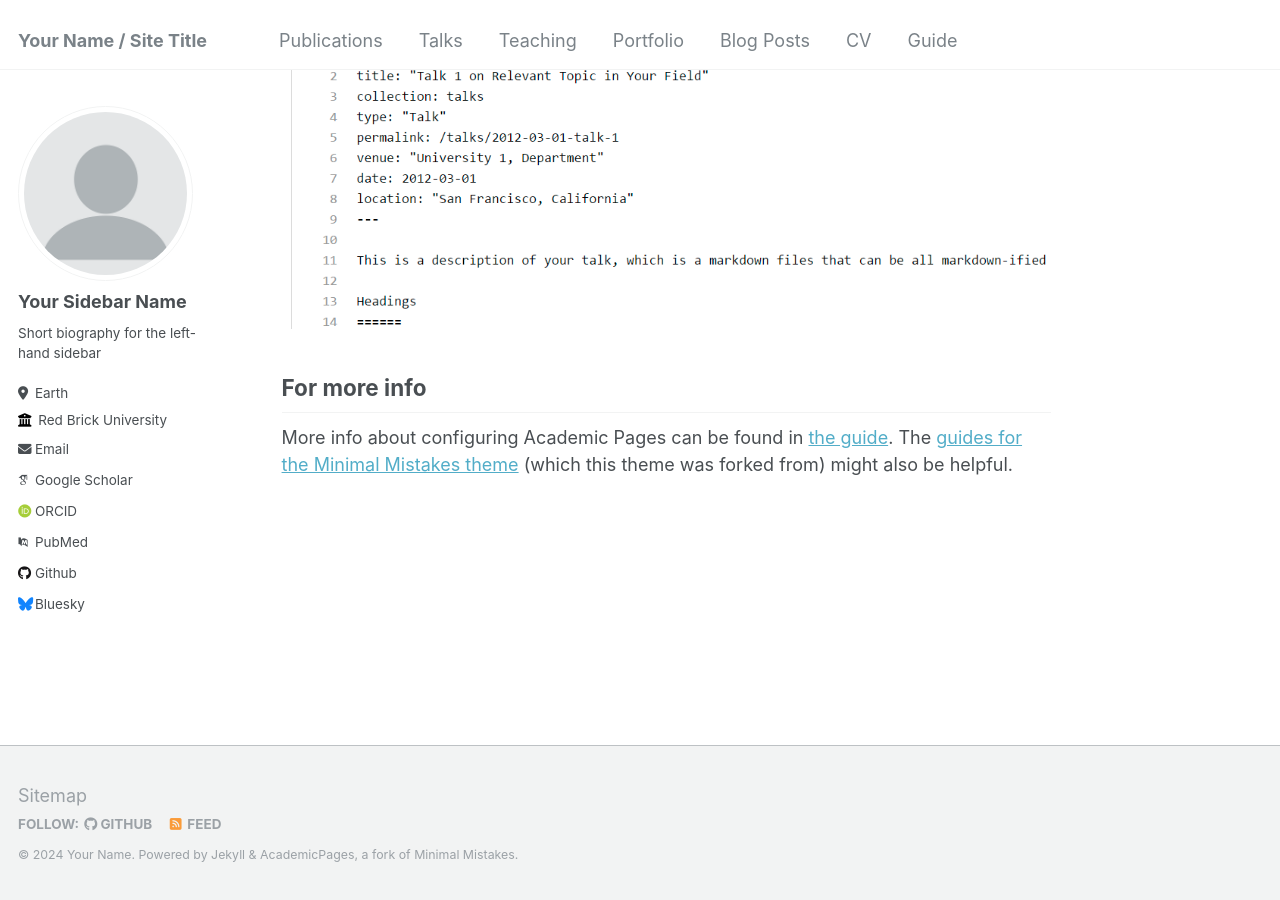
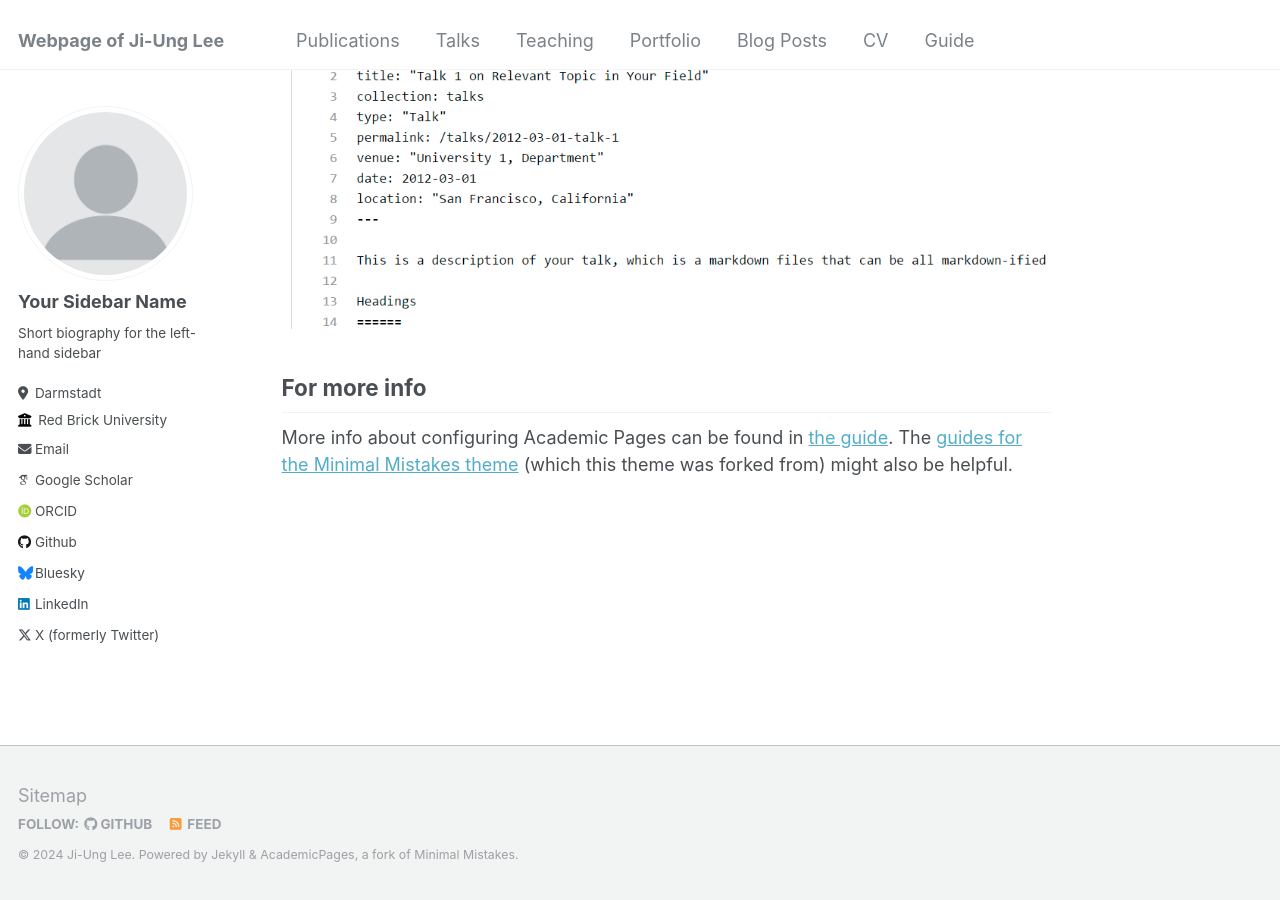
Before and after one commit to ji-ung-lee/ji-ung-lee.github.io, a Jekyll site: the page built from _pages/about.md, in a window 1280 px wide and 900 px high, scrolled down 2660 px. Built offline with Jekyll 4.4.1, drawn with Linux system fonts in a browser that asks for light colours; some web fonts are replaced.

Commit message:
Update _config.yml

```diff
--- a/_config.yml
+++ b/_config.yml
@@ -8,13 +8,13 @@
 
 # Basic Site Settings
 locale                   : "en-US"
-title                    : "Your Name / Site Title"
+title                    : "Webpage of Ji-Ung Lee"
 title_separator          : "-"
-name                     : &name "Your Name"
+name                     : &name "Ji-Ung Lee"
 description              : &description "personal description"
-url                      : https://academicpages.github.io # the base hostname & protocol for your site e.g. "https://mmistakes.github.io"
+url                      : https://ji-ung-lee.github.io # the base hostname & protocol for your site e.g. "https://mmistakes.github.io"
 baseurl                  : "" # the subpath of your site, e.g. "/blog"
-repository               : "academicpages/academicpages.github.io"
+repository               : "ji-ung-lee/ji-ung-lee.github.io"
 
 # Site Author - The following control what appear as part of the author content on the side bar.
 #               If a field is blank the icon and link will not appear, otherwise it will be shown.
@@ -23,28 +23,22 @@ author:
   # Biographic information
   avatar           : "profile.png"
   name             : "Your Sidebar Name"
-  pronouns         : # example: "she/her"
+  pronouns         : # example: "he/him"
   bio              : "Short biography for the left-hand sidebar"
-  location         : "Earth"
+  location         : "Darmstadt"
   employer         : "Red Brick University"
   uri              : # URL
-  email            : "none@example.org"
+  email            : "ji-ung.lee@tu-darmstadt.de"
 
   # Academic websites
-  arxiv            : # URL - Update with the correct link to your profile
-  googlescholar    : "https://scholar.google.com/citations?user=PS_CX0AAAAAJ"
+  googlescholar    : "https://scholar.google.com/citations?user=5Afusk0AAAAJ"
   impactstory      : # URL
-  orcid            : "http://orcid.org/yourorcidurl"
-  pubmed           : "https://www.ncbi.nlm.nih.gov/pubmed/?term=john+snow"
-  researchgate     : # URL
+  orcid            : "https://orcid.org/0000-0002-8428-2003"
 
   # Repositories and software development
-  bitbucket        : # Username - Update with your username on the site
   codepen          : # Username
   dribbble         : # Username
-  github           : "academicpages"
-  kaggle           : # Username
-  stackoverflow    : # User number or user number and name (i.e., use "1" or "1/jeff-atwood")
+  github           : "Wuhn"
 
   # Social media
   bluesky          : "bsky.app" # Replace this with you Bluesky username
@@ -56,7 +50,7 @@ author:
   keybase          : # Username
   instagram        : # Username
   lastfm           : # Username
-  linkedin         : # Username
+  linkedin         : "ji-ung-lee-4592a8164"
   mastodon         : # URL
   medium           : # URL
   pinterest        : # Username
@@ -64,7 +58,7 @@ author:
   steam            : # Username
   telegram         : # URL
   tumblr           : # Username
-  twitter          : # Username for X / Twitter
+  twitter          : "JiUngLee1"
   vine             : # Username
   weibo            : # Username
   wikipedia        : # Username
```
